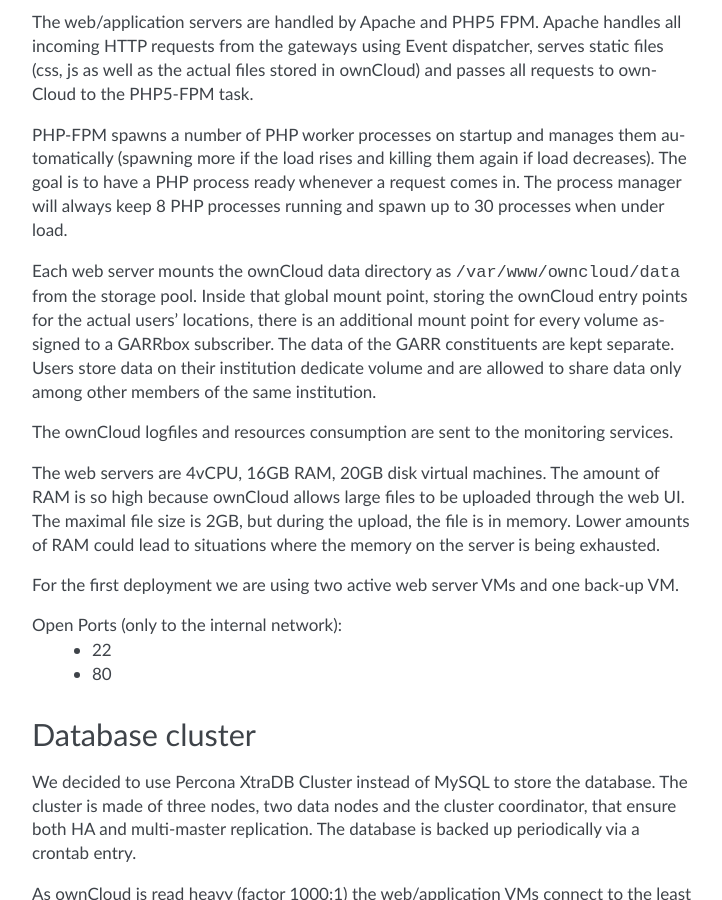
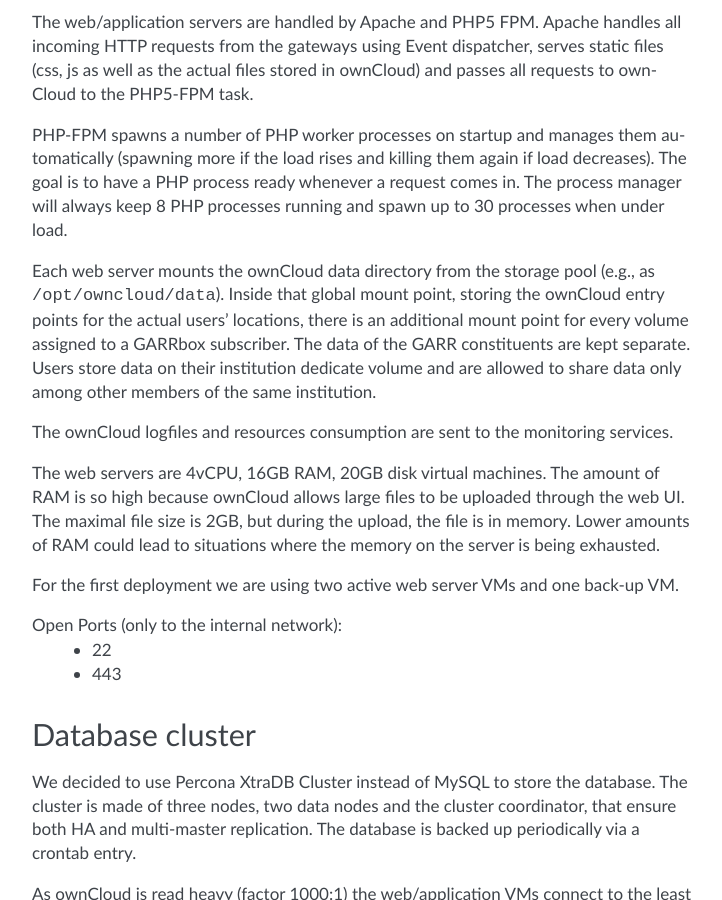
Before and after one commit to switch-ch/cloudservice-owncloud, a Sphinx documentation site: the page built from source/garr/architecture.rst, in a window 1280 px wide and 900 px high, scrolled down 3397 px. Shown: the whole window, without its empty margins (388-1110 px from the left). Built offline with Sphinx 7.4.7, drawn with Linux system fonts in a browser that asks for light colours.

Commit message:
2014-10-29: internal revision

```diff
--- a/source/garr/architecture.rst
+++ b/source/garr/architecture.rst
@@ -139,8 +139,8 @@
 The process manager will always keep 8 PHP processes running
 and spawn up to 30 processes when under load.
 
-Each web server mounts the ownCloud data directory as
-``/var/www/owncloud/data`` from the storage pool.
+Each web server mounts the ownCloud data directory from the storage
+pool (e.g., as ``/opt/owncloud/data``).
 Inside that global mount point, storing the ownCloud entry points
 for the actual users' locations, there is an additional mount
 point for every volume assigned to a GARRbox subscriber.
@@ -164,7 +164,7 @@
 
 Open Ports (only to the internal network):
   * 22
-  * 80
+  * 443
 
 Database cluster
 ----------------
```
